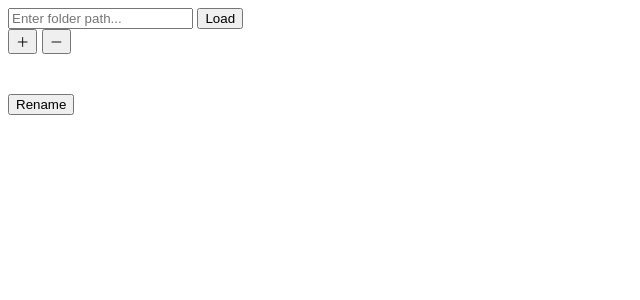
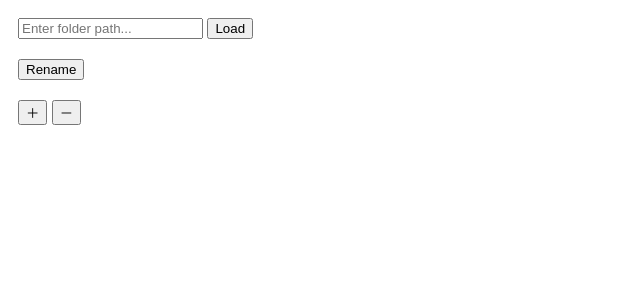
Before and after one commit to natukin1978/image-renamer, a Flask app: page / in a window 1280 px wide. Shown: the top 300 px of the page, without its empty margins (0-640 px from the left). Run offline with Flask 3, Linux system fonts and the light colour scheme.

Commit message:
layout adjustment

```diff
--- a/static/styles.css
+++ b/static/styles.css
@@ -1,5 +1,10 @@
 body {
   font-family: Arial, sans-serif;
+}
+
+.controls {
+  gap: 10px;
+  padding: 10px;
 }
 
 .container {
@@ -22,4 +27,5 @@ body {
 img {
   max-width: 100%;
   max-height: 100%;
+  object-fit: contain;
 }
--- a/templates/index.html
+++ b/templates/index.html
@@ -6,22 +6,26 @@
   <link rel="stylesheet" href="{{ url_for('static', filename='styles.css') }}">
 </head>
 <body>
+  <div class="controls">
     <input type="text" id="folderPathInput" placeholder="Enter folder path...">
     <button id="loadButton">Load</button> <!-- Loadボタンを追加 -->
+  </div>
 
-  <div/>
+  <div class="controls">
+    <!-- リネームボタンを追加 -->
+    <button id="renameButton">Rename</button>
+  </div>
 
+  <div class="controls">
     <!-- 画像拡大ボタン -->
     <button id="zoomInButton">＋</button>
     <!-- 画像縮小ボタン -->
     <button id="zoomOutButton">－</button>
+  </div>
 
   <div class="container" id="container">
     <!-- ここに画像がタイル状に配置されます -->
   </div>
-
-  <!-- リネームボタンを追加 -->
-  <button id="renameButton">Rename</button>
 
   <script src="{{ url_for('static', filename='script.js') }}"></script>
   <script src="{{ url_for('static', filename='drag_and_drop.js') }}"></script>
```
Lines whose indentation alone changed are shown as unchanged.
